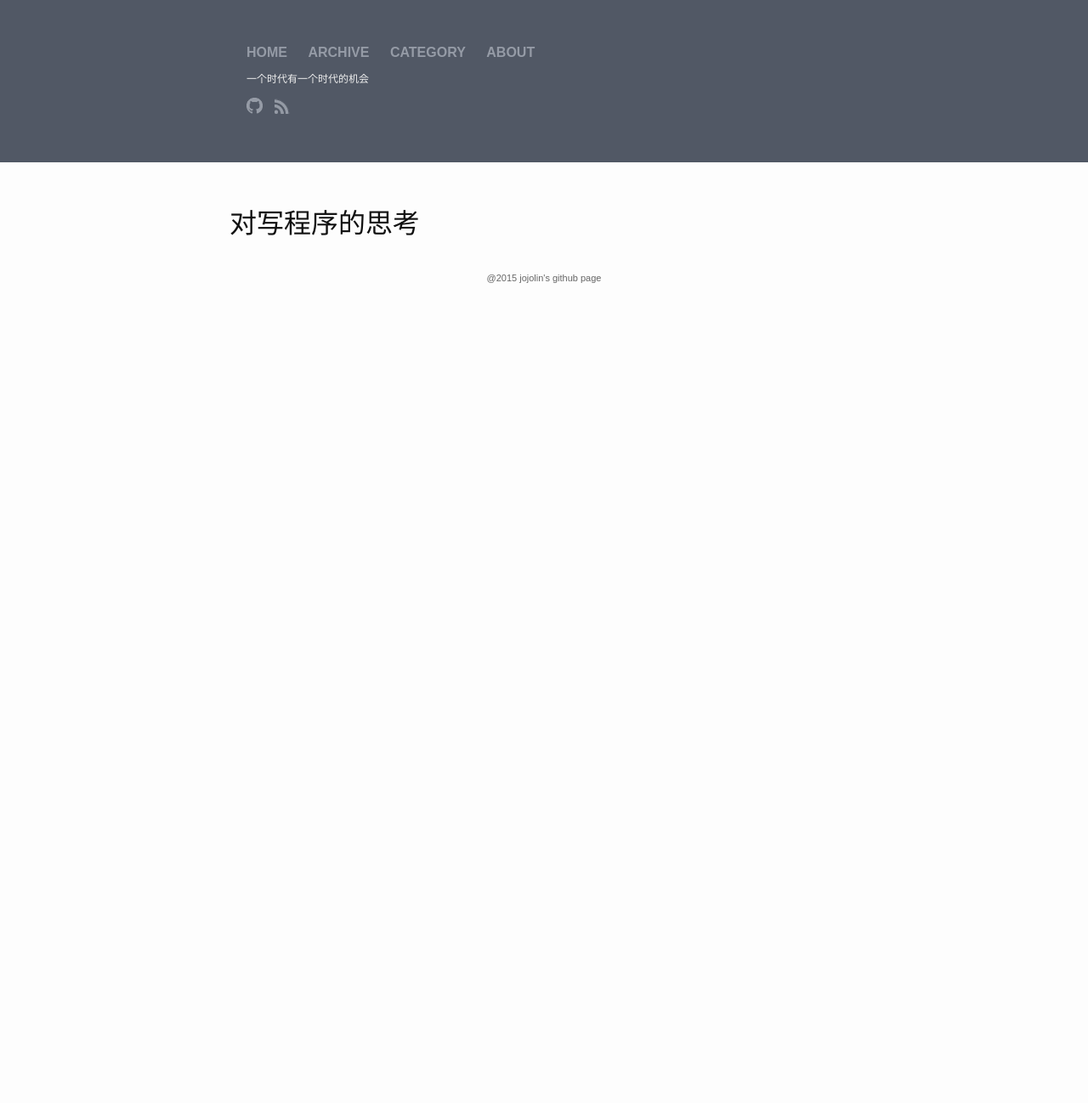
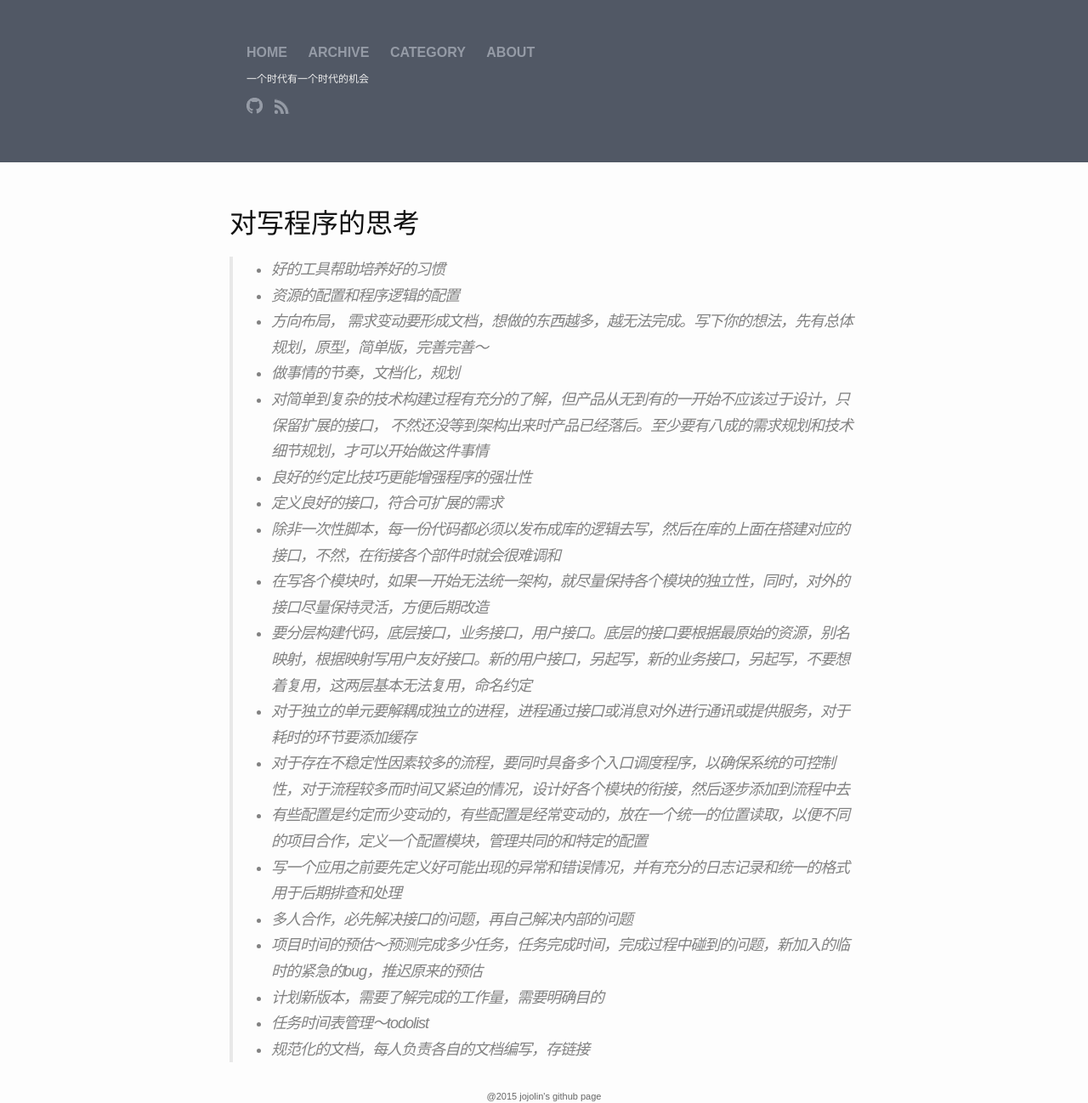
Before and after one commit to jojolin/jojolin.github.io, a Jekyll site: the page built from _posts/2016-10-11-note-thoughts-of-program.markdown, in a window 1280 px wide. Shown: the whole page at 85% size. Built offline with Jekyll 4.4.1, drawn with Linux system fonts in a browser that asks for light colours; before the commit the page ends 900 px from its top, so only the background shows below that.

Commit message:
add thoughts of program

```diff
--- a/_posts/2016-10-11-note-thoughts-of-program.markdown
+++ b/_posts/2016-10-11-note-thoughts-of-program.markdown
@@ -4,3 +4,22 @@ title: 对写程序的思考
 date: 2016-10-11 23:30:19 +0800
 categories: note program
 ---
+> - 好的工具帮助培养好的习惯
+> - 资源的配置和程序逻辑的配置
+> - 方向布局， 需求变动要形成文档，想做的东西越多，越无法完成。写下你的想法，先有总体规划，原型，简单版，完善完善～
+> - 做事情的节奏，文档化，规划
+> - 对简单到复杂的技术构建过程有充分的了解，但产品从无到有的一开始不应该过于设计，只保留扩展的接口， 不然还没等到架构出来时产品已经落后。至少要有八成的需求规划和技术细节规划，才可以开始做这件事情
+> - 良好的约定比技巧更能增强程序的强壮性
+> - 定义良好的接口，符合可扩展的需求
+> - 除非一次性脚本，每一份代码都必须以发布成库的逻辑去写，然后在库的上面在搭建对应的接口，不然，在衔接各个部件时就会很难调和
+> - 在写各个模块时，如果一开始无法统一架构，就尽量保持各个模块的独立性，同时，对外的接口尽量保持灵活，方便后期改造
+> - 要分层构建代码，底层接口，业务接口，用户接口。底层的接口要根据最原始的资源，别名映射，根据映射写用户友好接口。新的用户接口，另起写，新的业务接口，另起写，不要想着复用，这两层基本无法复用，命名约定
+> - 对于独立的单元要解耦成独立的进程，进程通过接口或消息对外进行通讯或提供服务，对于耗时的环节要添加缓存
+> - 对于存在不稳定性因素较多的流程，要同时具备多个入口调度程序，以确保系统的可控制性，对于流程较多而时间又紧迫的情况，设计好各个模块的衔接，然后逐步添加到流程中去
+> - 有些配置是约定而少变动的，有些配置是经常变动的，放在一个统一的位置读取，以便不同的项目合作，定义一个配置模块，管理共同的和特定的配置
+> - 写一个应用之前要先定义好可能出现的异常和错误情况，并有充分的日志记录和统一的格式用于后期排查和处理
+> - 多人合作，必先解决接口的问题，再自己解决内部的问题
+> - 项目时间的预估～预测完成多少任务，任务完成时间，完成过程中碰到的问题，新加入的临时的紧急的bug，推迟原来的预估
+> - 计划新版本，需要了解完成的工作量，需要明确目的
+> - 任务时间表管理～todolist
+> - 规范化的文档，每人负责各自的文档编写，存链接
```
